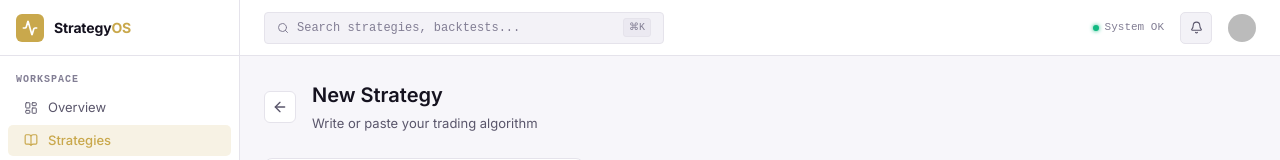
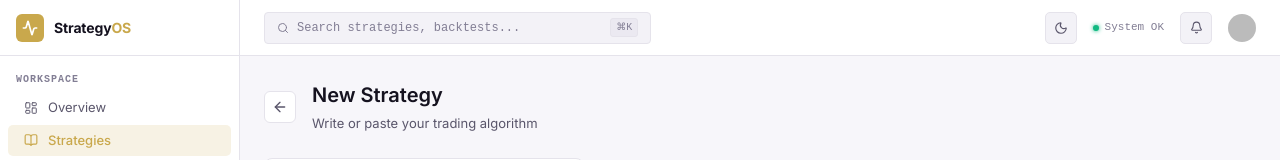
Before and after one commit to dhruvv16-hash/TRADING-SYSTEM, a Next.js app: page /strategies/new in a window 1280 px wide. Shown: the top 160 px of the page. Built offline with nearby package versions, Linux system fonts and the light colour scheme; no server answers; sample sign-in values are in the browser's storage; some icons are missing.

Commit message:
feat: add theme toggle to dashboard topbar

```diff
--- a/src/components/layout/Topbar.tsx
+++ b/src/components/layout/Topbar.tsx
@@ -1,9 +1,28 @@
 'use client'
 // src/components/layout/Topbar.tsx
 import { UserButton } from '@clerk/nextjs'
-import { Bell, Search, Circle } from 'lucide-react'
+import { Bell, Search, Circle, Sun, Moon } from 'lucide-react'
+import { useState, useEffect } from 'react'
 
 export function Topbar({ user }: { user?: { name?: string | null; email?: string | null } }) {
+  const [isDark, setIsDark] = useState(true)
+
+  useEffect(() => {
+    setIsDark(document.documentElement.classList.contains('dark'))
+  }, [])
+
+  const toggleTheme = () => {
+    if (isDark) {
+      document.documentElement.classList.remove('dark')
+      localStorage.setItem('theme', 'light')
+      setIsDark(false)
+    } else {
+      document.documentElement.classList.add('dark')
+      localStorage.setItem('theme', 'dark')
+      setIsDark(true)
+    }
+  }
+
   return (
     <header style={{
       height: '56px',
@@ -49,6 +68,20 @@ export function Topbar({ user }: { user?: { name?: string | null; email?: string
 
       <div style={{ flex: 1 }} />
 
+      {/* Theme Toggle */}
+      <button onClick={toggleTheme} style={{
+        position: 'relative',
+        width: '32px', height: '32px',
+        borderRadius: '5px',
+        background: 'var(--bg-elevated)',
+        border: '1px solid var(--border)',
+        display: 'flex', alignItems: 'center', justifyContent: 'center',
+        cursor: 'pointer',
+        color: 'var(--text-secondary)',
+      }}>
+        {isDark ? <Sun size={14} /> : <Moon size={14} />}
+      </button>
+
       {/* System status */}
       <div style={{ display: 'flex', alignItems: 'center', gap: '6px' }}>
         <div style={{
```
